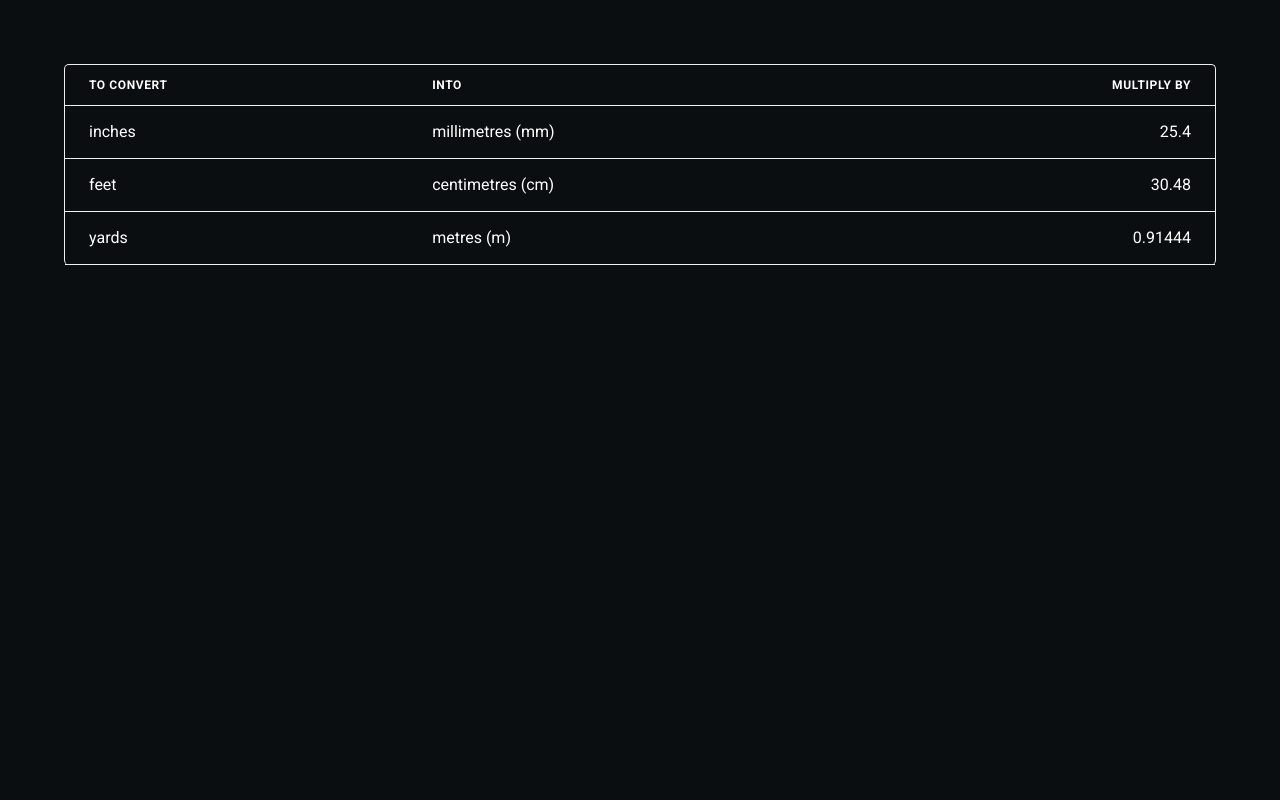
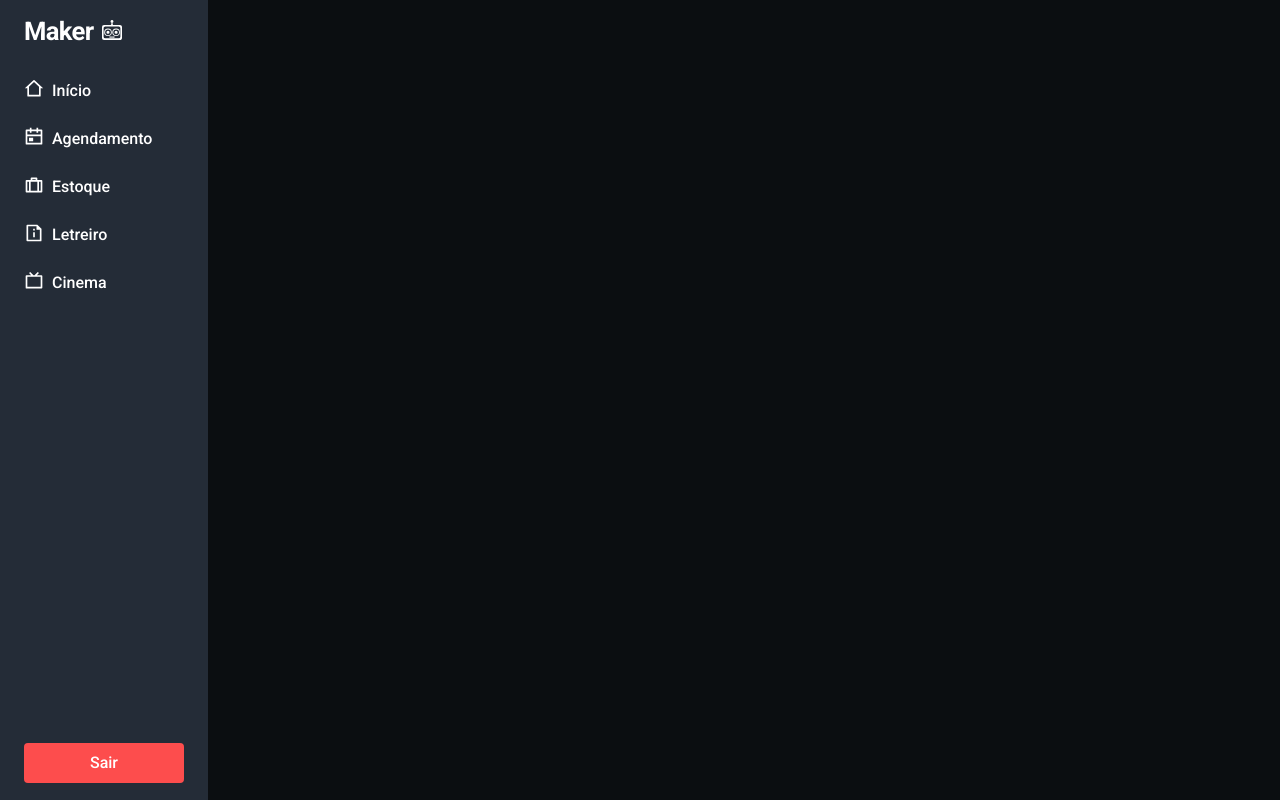
Before and after one commit to ladeira1/laboratorio-maker, a Next.js app: page / in a window 1280 px wide. Built offline with nearby package versions, Linux system fonts and the light colour scheme; no server answers; sample sign-in values are in the browser's storage.

Commit message:
Add login with google

```diff
--- a/package.json
+++ b/package.json
@@ -17,6 +17,7 @@
     "@types/youtube-player": "^5.5.5",
     "framer-motion": "^6",
     "next": "12.1.0",
+    "next-auth": "^4.3.1",
     "react": "17.0.2",
     "react-dom": "17.0.2",
     "react-hook-form": "^7.28.1",
@@ -26,6 +27,7 @@
     "yup": "^0.32.11"
   },
   "devDependencies": {
+    "@types/next-auth": "^3.15.0",
     "@types/node": "17.0.21",
     "@types/react": "17.0.39",
     "eslint": "8.10.0",
--- a/src/components/Sidebar.tsx
+++ b/src/components/Sidebar.tsx
@@ -1,10 +1,10 @@
-import { Box, Icon, Link, Stack, Text, Heading } from "@chakra-ui/react";
+import { Box, Icon, Link, Stack, Text, Heading, Button, Flex } from "@chakra-ui/react";
 import { RiHome2Line, RiCalendarEventLine, RiSuitcaseLine, RiFileInfoLine, RiTvLine } from "react-icons/ri"
 import { SiProbot } from "react-icons/si"
 import NextLink from 'next/link'
+import { signOut } from 'next-auth/react'
 
 export const Sidebar = () => {
-
   const items = [
     {
       icon: RiHome2Line,
@@ -33,6 +33,10 @@ export const Sidebar = () => {
     }
   ]
 
+  const handleLogout = () => {
+    signOut()
+  }
+
   return (
     <Box
       as="aside"
@@ -40,24 +44,25 @@ export const Sidebar = () => {
       mr="8"
       bg="gray.800"
       h="100vh"
+      maxH="100vh"
+      overflow="hidden"
     >
       <Heading
         fontWeight="600"
         letterSpacing="tight"
         fontSize="1.6rem"
         as="h3"
-        w="64"
         ml="6"
         mt="4"
       >
         Maker
-        <Icon as={SiProbot} ml="2" fontSize="20" />
+        <Icon as={SiProbot} ml="2" fontSize="20"/>
       </Heading>
-      <Stack ml="6" spacing="12" align="flex-start">
+      <Stack mx="6" mb="60" spacing="12" align="flex-start" h="95%">
         <Box>
           <Stack spacing="6" mt="8" align="stretch">
             {items.map(item => (
-              <NextLink href={item.href} key={item.text} >
+              <NextLink passHref href={item.href} key={item.text} >
                 <Link display="flex">
                   <Icon as={item.icon} fontSize="20" />
                   <Text ml="2" fontWeight="medium">{item.text}</Text>
@@ -66,6 +71,9 @@ export const Sidebar = () => {
             ))}
           </Stack>
         </Box>
+        <Flex flex="1" align="flex-end" pb="6" w="100%">
+          <Button w="100%" onClick={handleLogout}>Sair</Button>
+          </Flex>
       </Stack>
     </Box>
   )
--- a/src/pages/_app.tsx
+++ b/src/pages/_app.tsx
@@ -3,14 +3,17 @@ import type { AppProps } from 'next/app'
 import { Provider } from 'react-redux'
 import { store } from '../redux/store'
 import { theme } from '../styles/theme'
+import { SessionProvider } from 'next-auth/react'
 
 const MyApp = ({ Component, pageProps }: AppProps) => {
   return (
-    <Provider store={store}>
-      <ChakraProvider theme={theme}>
-        <Component {...pageProps} />
-      </ChakraProvider>
-    </Provider>
+    <SessionProvider>
+      <Provider store={store}>
+        <ChakraProvider theme={theme}>
+          <Component {...pageProps} />
+        </ChakraProvider>
+      </Provider>
+    </SessionProvider>
   )
 }
 
--- a/src/pages/index.tsx
+++ b/src/pages/index.tsx
@@ -1,37 +1,34 @@
-import { Flex, Table, Tbody, Td, Th, Thead, Tr } from '@chakra-ui/react'
-import type { NextPage } from 'next'
+import { Button, Flex } from "@chakra-ui/react";
+import { Sidebar } from "../components/Sidebar";
+import { getSession, signOut } from 'next-auth/react'
+import { GetServerSideProps } from "next";
 
-const Home: NextPage = () => {
+export default function Dashboard() {
   return (
-    <Flex align="center" justify="center" mx="4rem" my="4rem"  borderWidth={1} borderBottomWidth={0} borderColor="support" borderRadius="5">
-      <Table >
-        <Thead>
-          <Tr>
-            <Th color="white">To convert</Th>
-            <Th color="white">into</Th>
-            <Th color="white" isNumeric>multiply by</Th>
-          </Tr>
-        </Thead>
-        <Tbody>
-          <Tr>
-            <Td>inches</Td>
-            <Td>millimetres (mm)</Td>
-            <Td isNumeric>25.4</Td>
-          </Tr>
-          <Tr >
-            <Td>feet</Td>
-            <Td>centimetres (cm)</Td>
-            <Td isNumeric>30.48</Td>
-          </Tr>
-          <Tr>
-            <Td>yards</Td>
-            <Td>metres (m)</Td>
-            <Td isNumeric>0.91444</Td>
-          </Tr>
-        </Tbody>
-    </Table>
-  </Flex>
+    <Flex direction="column" h="100vh">
+      <Flex
+        w="100vw"
+      >
+        <Sidebar />
+
+      </Flex>
+    </Flex>
   )
 }
 
-export default Home
+export const getServerSideProps: GetServerSideProps = async ({ req, params }) => {
+  const session = await getSession({ req })
+
+  if(!session) {
+    return {
+      redirect: {
+        destination: '/login',
+        permanent: false,
+      }
+    }
+  }
+
+  return {
+    props: {}
+  }
+}
```
Also changed, not shown: src/pages/api/auth/[...nextauth].ts (added, +31 -0 lines), src/pages/auth/login.tsx (deleted, +0 -60 lines), src/pages/dashboard.tsx (deleted, +0 -14 lines), src/pages/login.tsx (added, +42 -0 lines), 2 other files (tests, documents, lock files or other folders).
